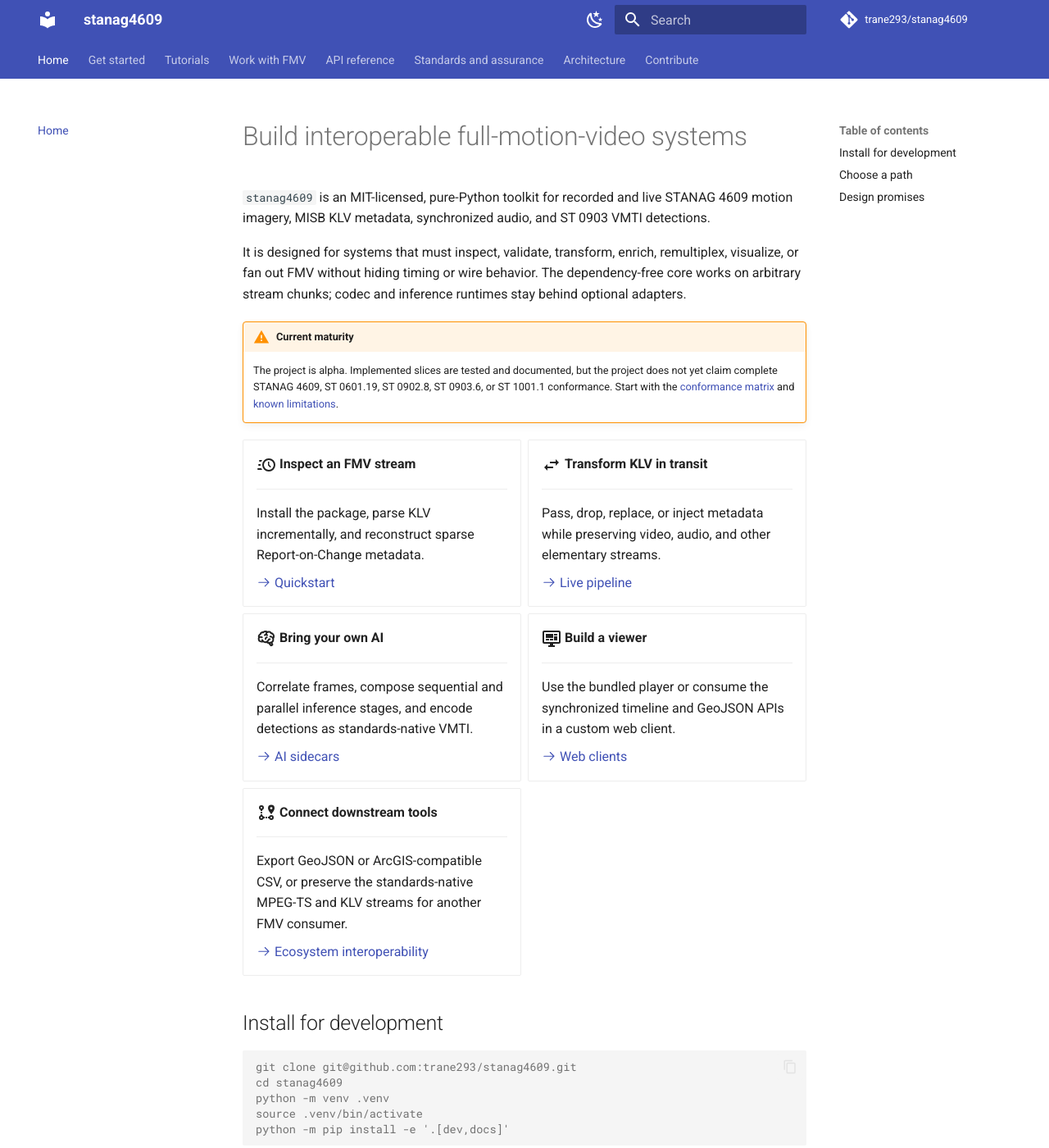
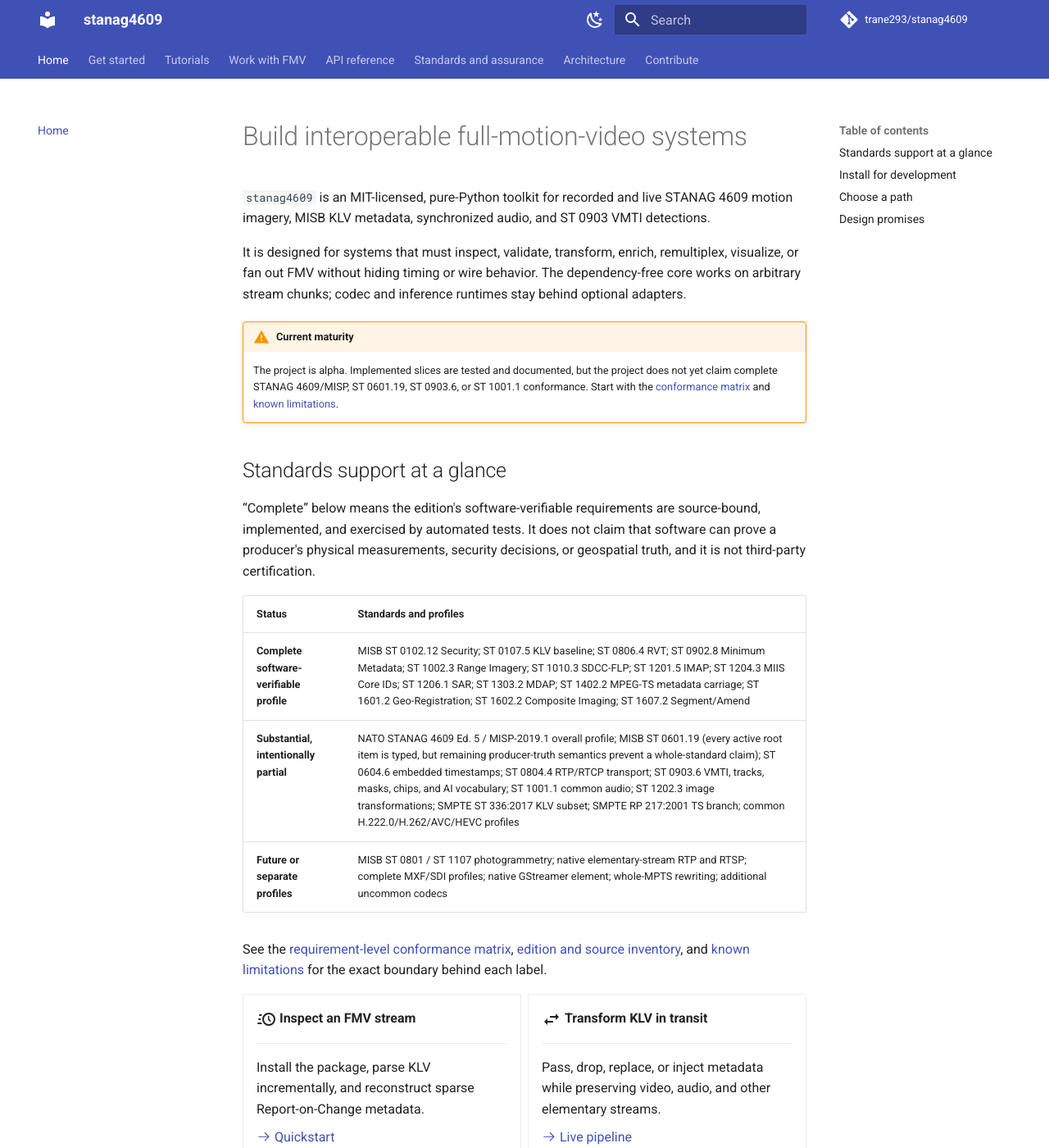
Before and after one commit to trane293/stanag4609, an MkDocs documentation site: the page built from docs/index.md, in a window 1280 px wide and 1400 px high. Shown: the whole window at 82% size. Built offline with MkDocs 1.6.1 and Material for MkDocs 9.7.7, drawn with Linux system fonts in a browser that asks for light colours; comment, search, counter and statistics services are not loaded.

```diff
--- a/docs/index.md
+++ b/docs/index.md
@@ -12,9 +12,26 @@ runtimes stay behind optional adapters.
 !!! warning "Current maturity"
 
     The project is alpha. Implemented slices are tested and documented, but
-    the project does not yet claim complete STANAG 4609, ST 0601.19, ST 0902.8,
+    the project does not yet claim complete STANAG 4609/MISP, ST 0601.19,
     ST 0903.6, or ST 1001.1 conformance. Start with the
     [conformance matrix](CONFORMANCE.md) and [known limitations](LIMITATIONS.md).
+
+## Standards support at a glance
+
+“Complete” below means the edition's software-verifiable requirements are
+source-bound, implemented, and exercised by automated tests. It does not claim
+that software can prove a producer's physical measurements, security decisions,
+or geospatial truth, and it is not third-party certification.
+
+| Status | Standards and profiles |
+| --- | --- |
+| **Complete software-verifiable profile** | MISB ST 0102.12 Security; ST 0107.5 KLV baseline; ST 0806.4 RVT; ST 0902.8 Minimum Metadata; ST 1002.3 Range Imagery; ST 1010.3 SDCC-FLP; ST 1201.5 IMAP; ST 1204.3 MIIS Core IDs; ST 1206.1 SAR; ST 1303.2 MDAP; ST 1402.2 MPEG-TS metadata carriage; ST 1601.2 Geo-Registration; ST 1602.2 Composite Imaging; ST 1607.2 Segment/Amend |
+| **Substantial, intentionally partial** | NATO STANAG 4609 Ed. 5 / MISP-2019.1 overall profile; MISB ST 0601.19 (every active root item is typed, but remaining producer-truth semantics prevent a whole-standard claim); ST 0604.6 embedded timestamps; ST 0804.4 RTP/RTCP transport; ST 0903.6 VMTI, tracks, masks, chips, and AI vocabulary; ST 1001.1 common audio; ST 1202.3 image transformations; SMPTE ST 336:2017 KLV subset; SMPTE RP 217:2001 TS branch; common H.222.0/H.262/AVC/HEVC profiles |
+| **Future or separate profiles** | MISB ST 0801 / ST 1107 photogrammetry; native elementary-stream RTP and RTSP; complete MXF/SDI profiles; native GStreamer element; whole-MPTS rewriting; additional uncommon codecs |
+
+See the [requirement-level conformance matrix](CONFORMANCE.md),
+[edition and source inventory](STANDARDS.md), and
+[known limitations](LIMITATIONS.md) for the exact boundary behind each label.
 
 <div class="grid cards" markdown>
 
--- a/pyproject.toml
+++ b/pyproject.toml
@@ -4,7 +4,7 @@ build-backend = "hatchling.build"
 
 [project]
 name = "stanag4609"
-version = "0.1.0"
+version = "0.2.0"
 description = "Pure-Python STANAG 4609 transport and MISB KLV toolkit"
 readme = "README.md"
 requires-python = ">=3.10"
--- a/src/stanag4609/__init__.py
+++ b/src/stanag4609/__init__.py
@@ -1125,4 +1125,4 @@ __all__ = [
     "with_miis_window_identifier",
 ]
 
-__version__ = "0.1.0"
+__version__ = "0.2.0"
```
Also changed, not shown: CHANGELOG.md (+6 -0 lines), README.md (+19 -1 lines), docs/COMPLETION_AUDIT.md (+2 -2 lines), docs/ROADMAP.md (+1 -1 lines), 1 other file.
